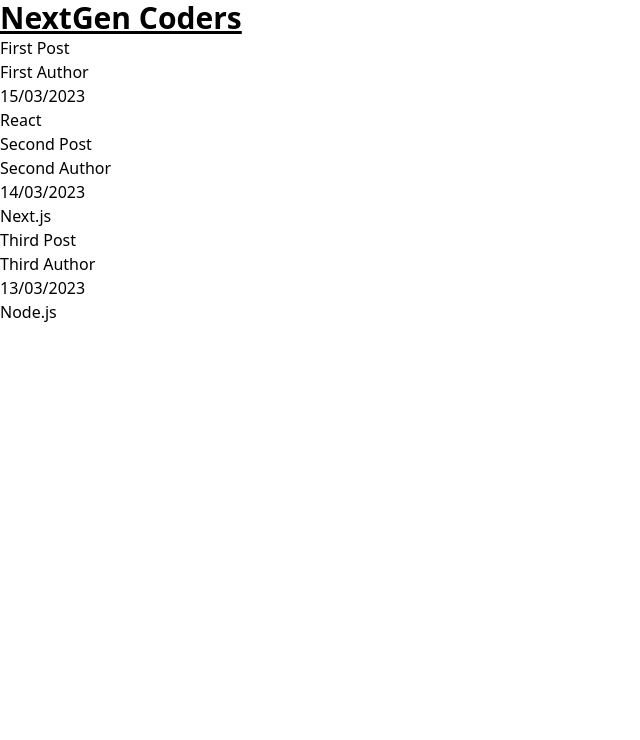
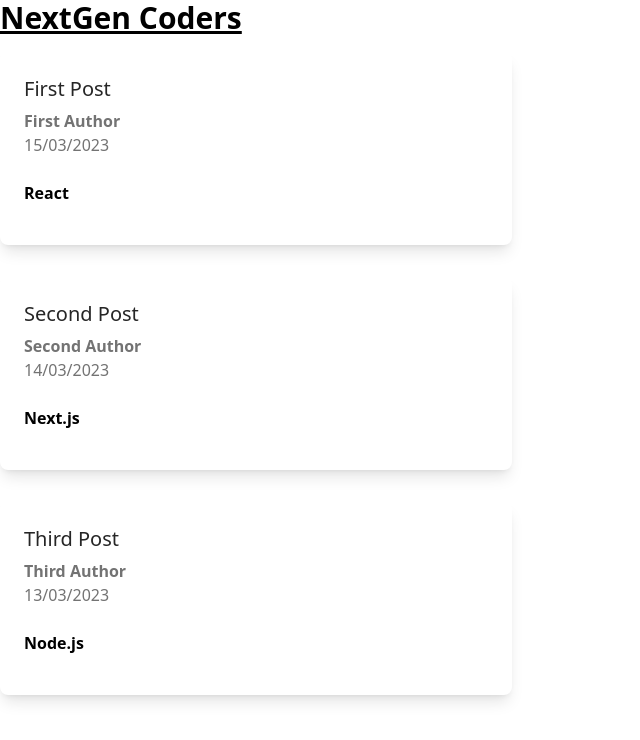
Before and after one commit to ortizlilian/next-gen-coders, a Next.js app: page / in a window 1280 px wide. Shown: the top 740 px of the page, without its empty margins (0-640 px from the left). Built offline with nearby package versions, Linux system fonts and the light colour scheme.

Commit message:
Added some styling to cards

```diff
--- a/src/components/blogCard.js
+++ b/src/components/blogCard.js
@@ -7,11 +7,11 @@ function Card({ item }) {
 
     return (
         <Link href={`/${id}`}>
-          <div>
-            <h2>{title}</h2>
-            <h5>{author}</h5>
-            <p>{date}</p>
-            <p>{category}</p>
+          <div className="block my-4 max-w-lg rounded-lg bg-white p-6 shadow-lg dark:bg-neutral-700 ">
+            <h5 className="mb-2 text-xl font-medium leading-tight text-neutral-800 dark:text-neutral-50">{title}</h5>
+            <p className="mb-0 font-semibold text-neutral-500 dark:text-neutral-400">{author}</p>
+            <p className="mb-6 font-light text-neutral-500 dark:text-neutral-300">{date}</p>
+            <p className="mb-4 font-semibold text-primary dark:text-primary-500">{category}</p>
           </div>
         </Link>
     );
@@ -32,12 +32,10 @@ export default function BlogCards() {
 
     if(cardState.length > 0) {
         return(
-            <div>
-                <div>
-                    {cardState.map(item => {
-                        return <Card key={item.id} item={item} />;
-                    })}
-                </div>
+            <div className="flex flex-col">
+                {cardState.map(item => {
+                    return <Card key={item.id} item={item} />;
+                })}
             </div>
         );
     } else {
```
